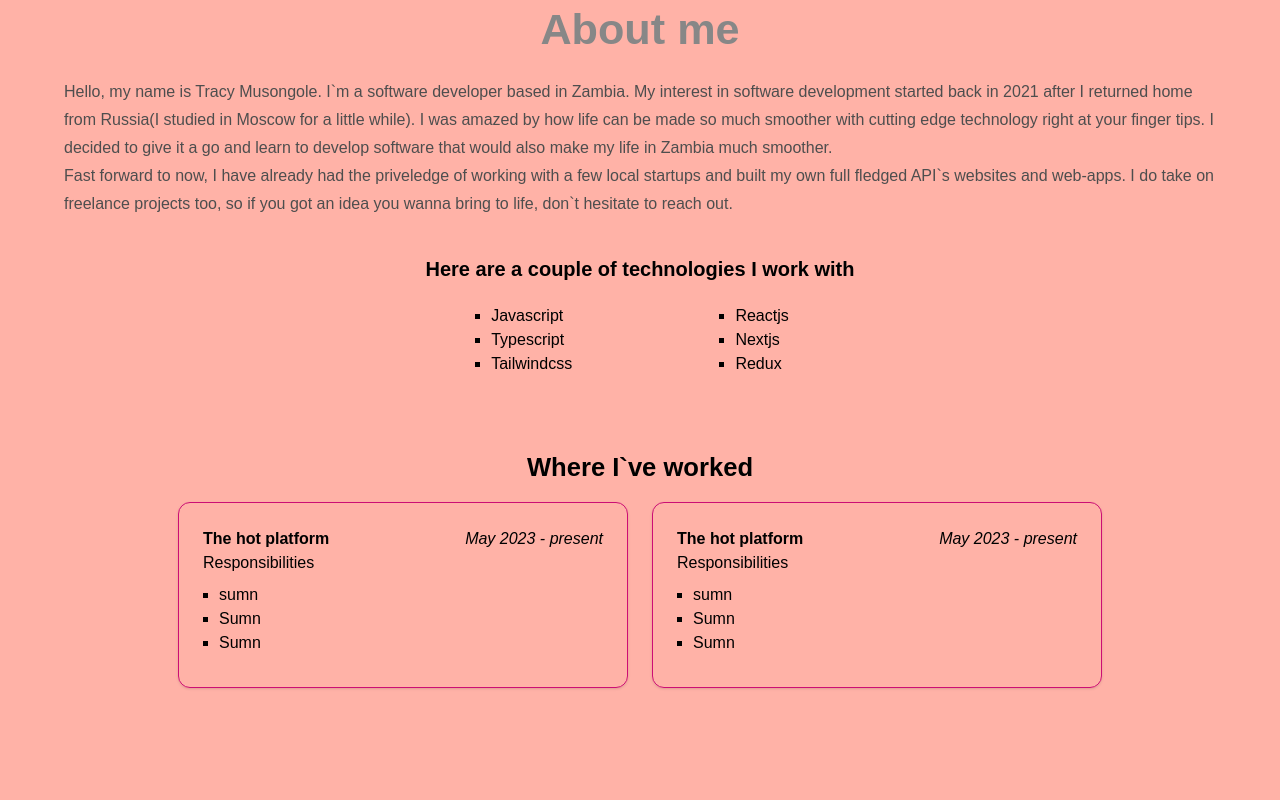
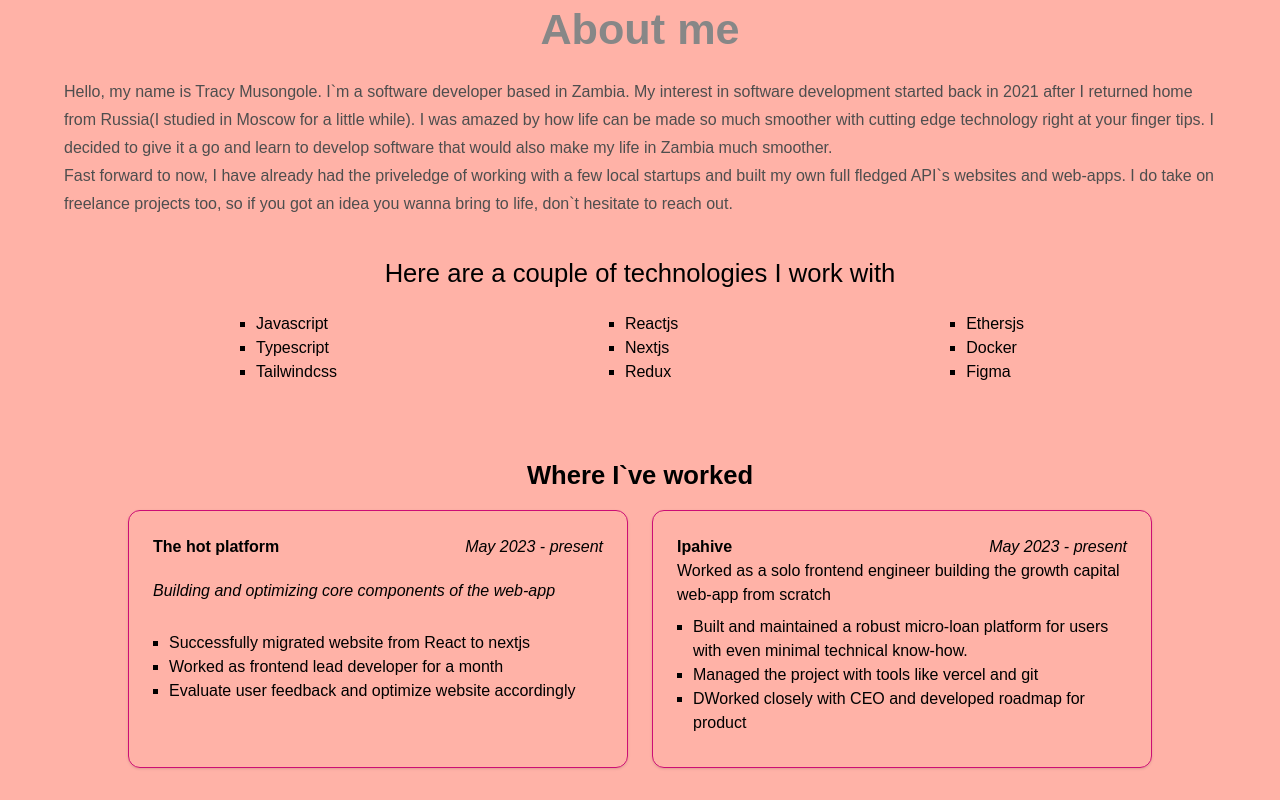
Before and after one commit to TracyMuso/tfp, a Next.js app: page / in a window 1280 px wide. Shown: the part 1456-2256 px from the top of the page. Before the commit the page ends 2176 px from the top, so only its background shows below. Built offline with nearby package versions, Linux system fonts and the light colour scheme.

Commit message:
feat(about-me): update styles on technologies info

```diff
--- a/components/About/index.tsx
+++ b/components/About/index.tsx
@@ -17,10 +17,10 @@ const About = () => {
           web-apps. I do take on freelance projects too, so if you got an idea
           you wanna bring to life, don`t hesitate to reach out.
         </p>
-        <strong className="py-5 text-xl">
+        <h4 className="py-5 text-2xl">
           Here are a couple of technologies I work with
-        </strong>
-        <div className="flex items-center justify-around w-2/5">
+        </h4>
+        <div className="flex items-center justify-between w-2/3">
           <ul className="inline-block">
             <li>Javascript</li>
             <li>Typescript</li>
@@ -31,6 +31,11 @@ const About = () => {
             <li>Nextjs</li>
             <li>Redux</li>
           </ul>
+          <ul>
+            <li>Ethersjs</li>
+            <li>Docker</li>
+            <li>Figma</li>
+          </ul>
         </div>
       </article>
       <div className="py-8">
@@ -38,28 +43,38 @@ const About = () => {
           Where I`ve worked
         </h2>
         <div className="flex justify-between w-full gap-6">
-          <div className="w-[450px] border border-[#cc0e74] rounded-lg p-6 shadow ">
+          <div className="w-[500px] border border-[#cc0e74] rounded-lg p-6 shadow flex flex-col gap-5 ">
             <div className="flex justify-between">
               <h4 className="font-bold">The hot platform</h4>
               <span className="italic ">May 2023 - present</span>
             </div>
-            <p>Responsibilities</p>
+            <p className="italic">
+              Building and optimizing core components of the web-app
+            </p>
             <ul className="pl-4 py-2">
-              <li>sumn</li>
-              <li>Sumn</li>
-              <li>Sumn</li>
+              <li>Successfully migrated website from React to nextjs</li>
+              <li>Worked as frontend lead developer for a month</li>
+              <li>Evaluate user feedback and optimize website accordingly</li>
             </ul>
           </div>
-          <div className="w-[450px] border border-[#cc0e74] rounded-lg p-6 shadow ">
+          <div className="w-[500px] border border-[#cc0e74] rounded-lg p-6 shadow ">
             <div className="flex justify-between">
-              <h4 className="font-bold">The hot platform</h4>
+              <h4 className="font-bold">Ipahive</h4>
               <span className="italic ">May 2023 - present</span>
             </div>
-            <p>Responsibilities</p>
+            <p>
+              Worked as a solo frontend engineer building the growth capital
+              web-app from scratch
+            </p>
             <ul className="pl-4 py-2">
-              <li>sumn</li>
-              <li>Sumn</li>
-              <li>Sumn</li>
+              <li>
+                Built and maintained a robust micro-loan platform for users with
+                even minimal technical know-how.
+              </li>
+              <li>Managed the project with tools like vercel and git</li>
+              <li>
+                DWorked closely with CEO and developed roadmap for product
+              </li>
             </ul>
           </div>
         </div>
```
